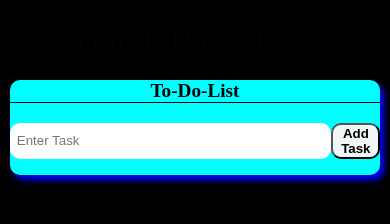
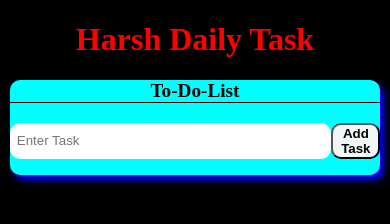
Before and after one commit to HarshTiwari2313/To-Do-List, a plain HTML site: page index.html in a window 390 px wide. Drawn offline with Linux system fonts and the light colour scheme.

Commit message:
Update custom.css

```diff
--- a/custom.css
+++ b/custom.css
@@ -9,6 +9,9 @@ body{
     background-color: black;
     color: rgb(2, 2, 2);
 }
+h1{
+        color: red;
+    }
 .container{
     border: none;
     border-radius: 10px;
@@ -74,6 +77,9 @@ li{
     li {
         width: 85%; /* टैबलेट के लिए एडजस्टेड चौड़ाई */
     }
+    h1{
+        color: red;
+    }
 }
 
 @media screen and (max-width: 480px) {
@@ -97,4 +103,7 @@ li{
         display: flex;
         justify-content: space-evenly;
     }
+    h1{
+        color: red;
+    }
 }
```
